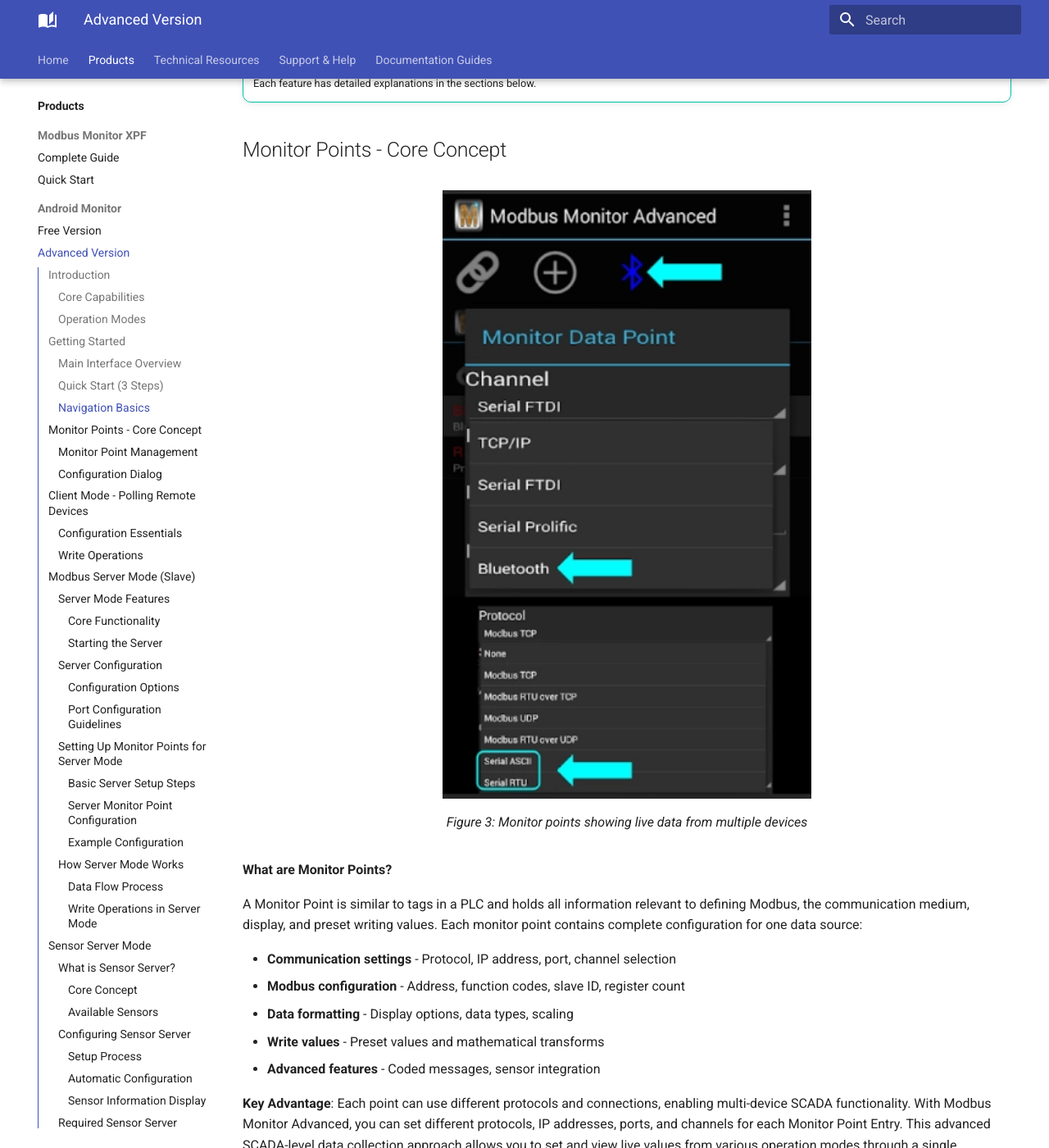
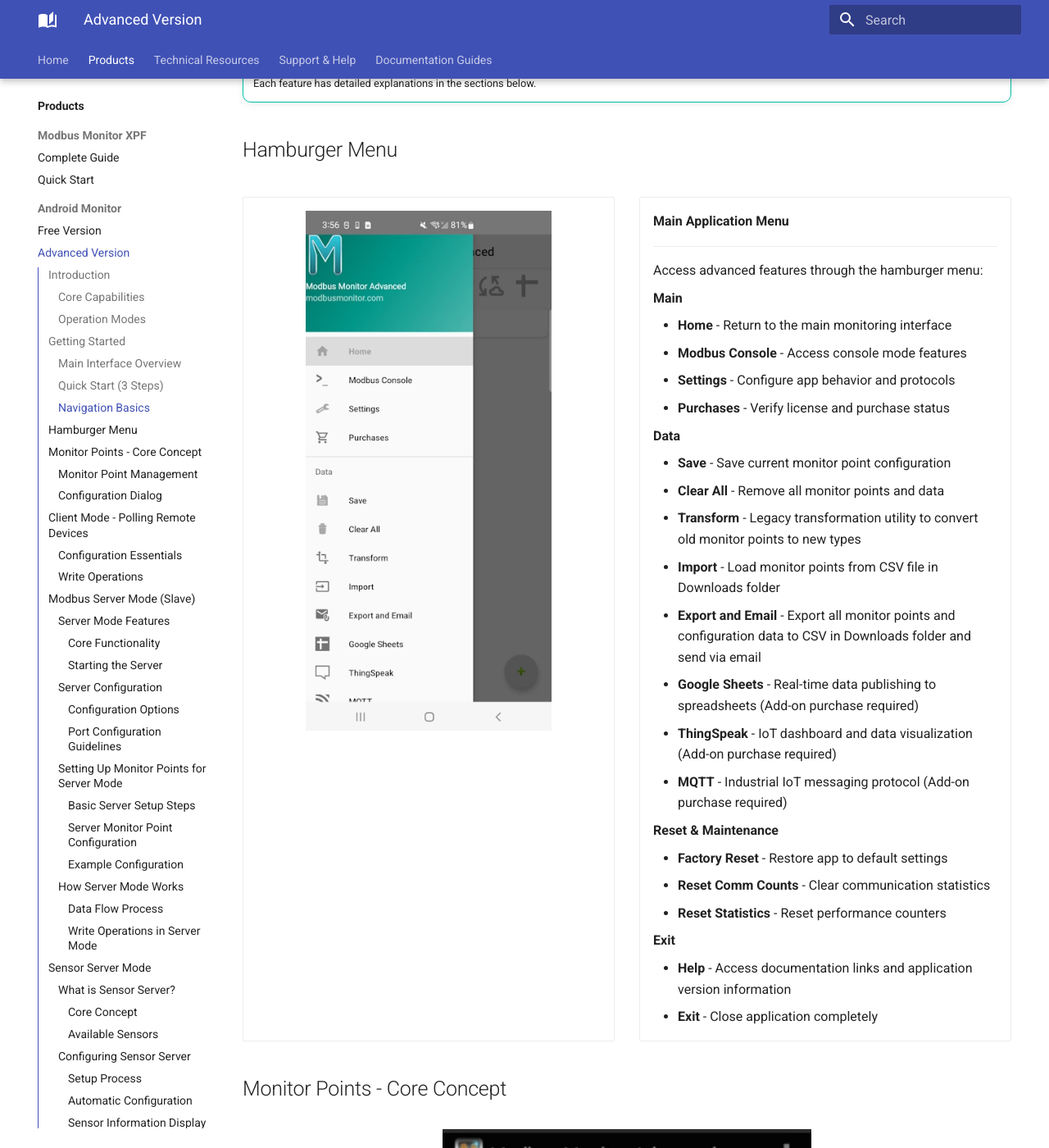
Before and after one commit to Modbus-Monitor/docs, an MkDocs documentation site: the page built from docs/products/android/advanced-guide.md, in a window 1280 px wide and 1400 px high, scrolled down 4589 px. Shown: the whole window at 82% size. Built offline with MkDocs 1.6.1 and Material for MkDocs 9.7.7, drawn with Linux system fonts in a browser that asks for light colours; the version menu is left out.

Commit message:
added hamburger menu

```diff
--- a/docs/products/android/advanced-guide.md
+++ b/docs/products/android/advanced-guide.md
@@ -120,6 +120,48 @@ The main interface combines status indicators with action buttons for easy opera
 !!! tip "Learning Path"
     Start with the basics: add a monitor point, configure it, and start monitoring. Once comfortable, explore the advanced features through the hamburger menu [1]. Each feature has detailed explanations in the sections below.
 
+## Hamburger Menu
+
+<div class="grid cards" markdown>
+
+-   ![Main Menu Hamburger](../../assets/screenshots/android-advanced/main-menu-hamburger.webp){ width="300" style="display: block; margin: 0 auto;" }
+
+-   **Main Application Menu**
+
+    ---
+
+    Access advanced features through the hamburger menu:
+
+    **Main**
+
+    - **Home** - Return to the main monitoring interface
+    - **Modbus Console** - Access console mode features
+    - **Settings** - Configure app behavior and protocols
+    - **Purchases** - Verify license and purchase status
+
+    **Data**
+
+    - **Save** - Save current monitor point configuration
+    - **Clear All** - Remove all monitor points and data
+    - **Transform** - Legacy transformation utility to convert old monitor points to new types
+    - **Import** - Load monitor points from CSV file in Downloads folder
+    - **Export and Email** - Export all monitor points and configuration data to CSV in Downloads folder and send via email
+    - **Google Sheets** - Real-time data publishing to spreadsheets (Add-on purchase required)
+    - **ThingSpeak** - IoT dashboard and data visualization (Add-on purchase required)
+    - **MQTT** - Industrial IoT messaging protocol (Add-on purchase required)
+
+    **Reset & Maintenance**
+
+    - **Factory Reset** - Restore app to default settings
+    - **Reset Comm Counts** - Clear communication statistics
+    - **Reset Statistics** - Reset performance counters
+
+    **Exit**
+
+    - **Help** - Access documentation links and application version information
+    - **Exit** - Close application completely
+
+</div>
 
 ## Monitor Points - Core Concept
 
```
Also changed, not shown: docs/assets/screenshots/android-advanced/main-menu-hamburger.webp (added).
